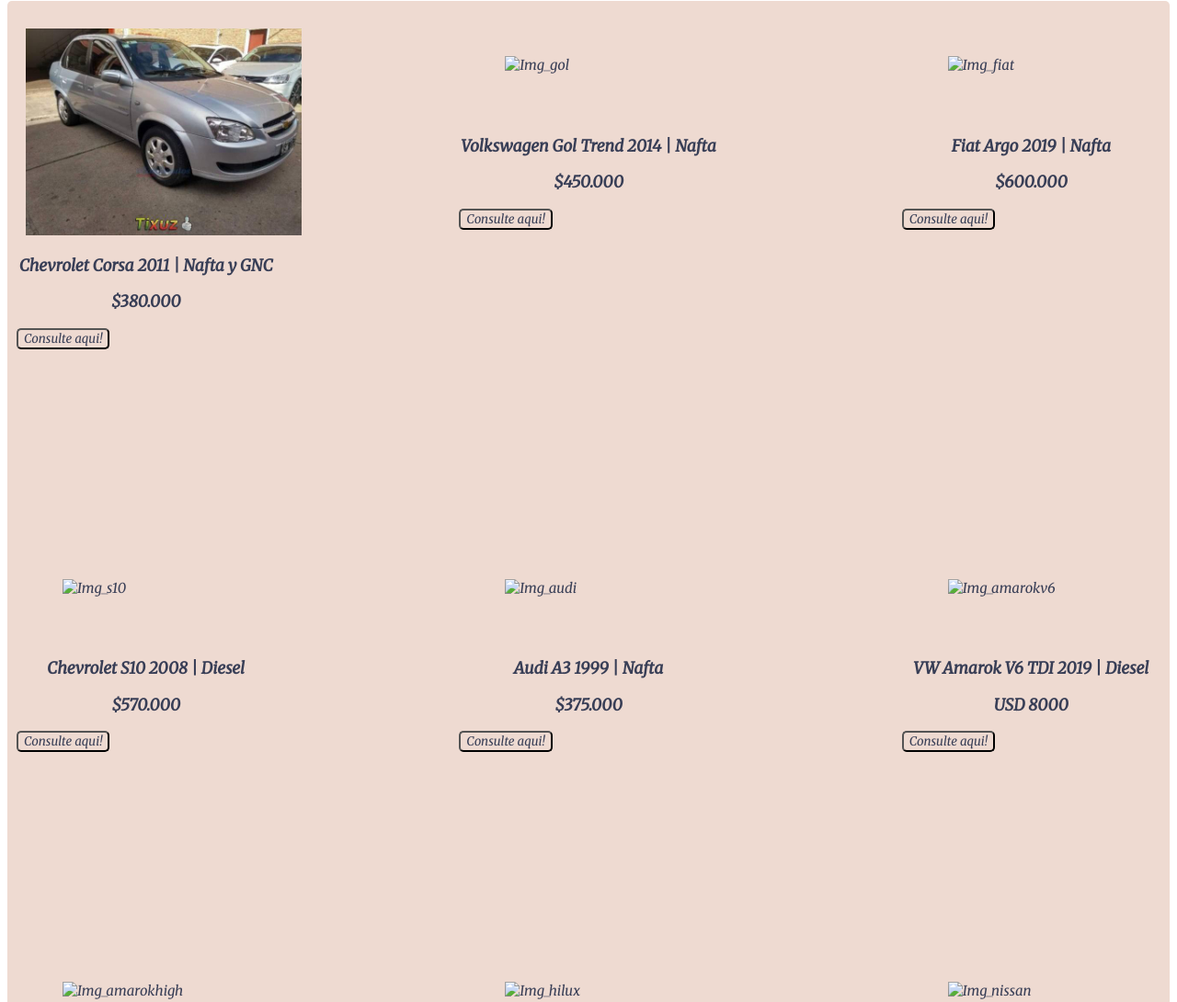
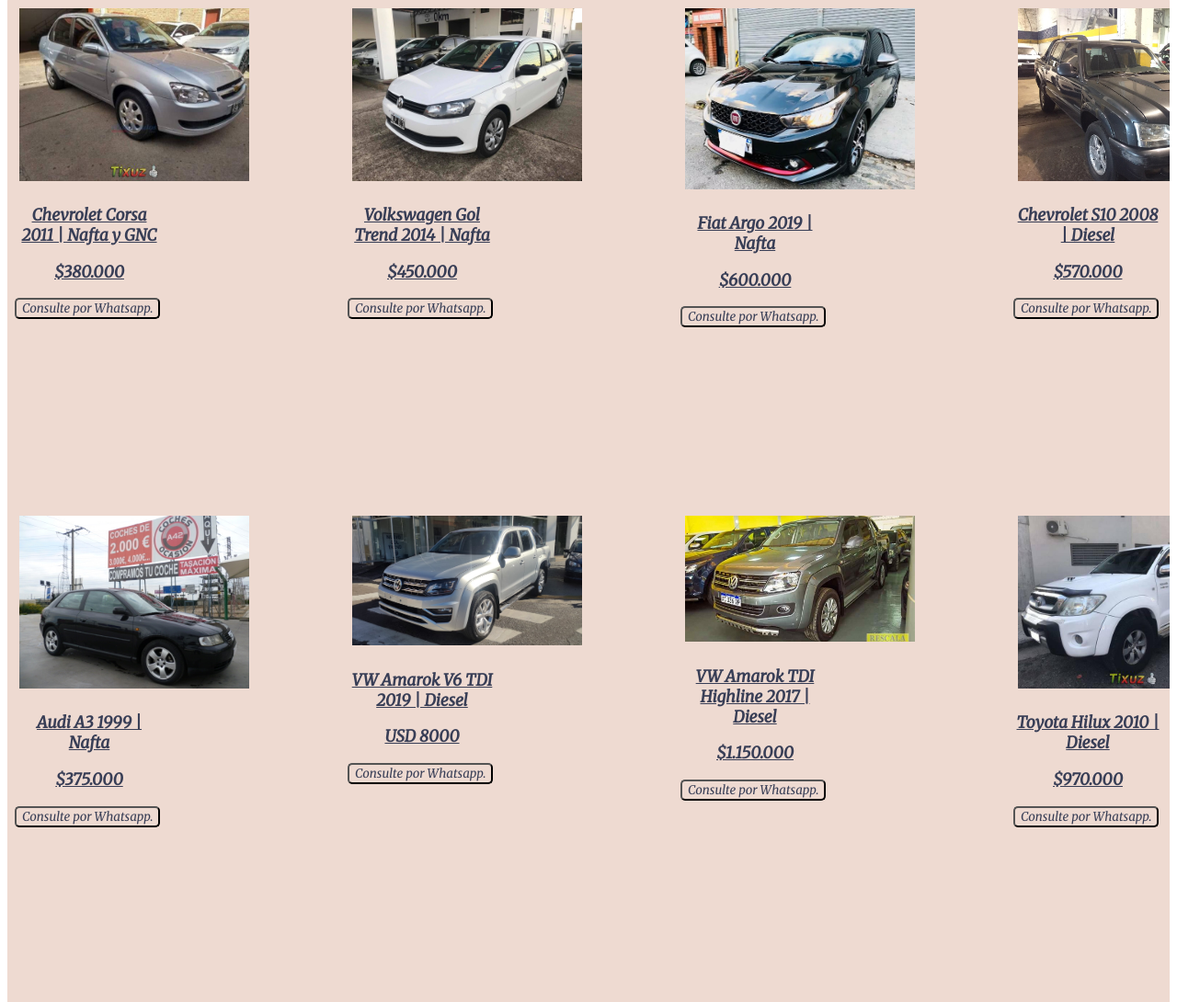
Before and after one commit to Nicolaj123/Coderhouse_curso, a plain HTML site: page seccion2.html in a window 1280 px wide. Shown: the part 91-1181 px from the top of the page at 92% size. Drawn offline with Linux system fonts and the light colour scheme.

Commit message:
Stage 6.

```diff
--- a/Stylesheet.css
+++ b/Stylesheet.css
@@ -86,25 +86,29 @@
 .grid {
   display: grid;
   margin: 0 auto;
-  grid-template-columns: repeat(auto-fill, minmax(200px, 1fr));
-  grid-auto-rows: minmax(150px, auto);
+  grid-template-columns: repeat(auto-fill, minmax(150px, 1fr));
+  grid-auto-rows: minmax(100px, auto);
   grid-gap: 200px;
 }
 .grid {
   background-color: #eedad1;
   color: #383e56;
   border-radius: 5px;
-  padding: 10px;
+  padding: 8px;
   font-size: 15px;
-  margin: 20px 0px 25px 0px;
+  margin: 15px 0px 25px 0px;
+  overflow: hidden;
 }
 .grid h3 {
   color: #383e56;
+  text-decoration: underline;
+  cursor: pointer;
 }
 .btn-consulta {
   background-color: #eedad1;
   color: #383e56;
   border-radius: 5px;
+  cursor: pointer;
 }
 .btn-consulta :hover {
 }
--- a/seccion2.html
+++ b/seccion2.html
@@ -33,65 +33,136 @@
     <!--Sección Ventas (Para hacer con GRID)-->
     <div class="grid">
       <div class="A">
-        <img src="Images/chevrolet_corsa_2011.jpg" alt="Img_corsa"
-        /style="width: 300px; margin: 20px 0 0 10px;">
+        <img
+          src="Images/chevrolet_corsa_2011.jpg"
+          alt="Img_corsa"
+          style="width: 250px; margin: 5px;"
+        />
         <h3>Chevrolet Corsa 2011 | Nafta y GNC</h3>
         <h3>$380.000</h3>
-        <button class="btn-consulta">Consulte aqui!</button>
+        <a
+          href="https://api.whatsapp.com/send?phone=549351637491&text=Hola,%20quisiera%20m%C3%A1s%20informaci%C3%B3n%20sobre%20el%20Chevrolet%20Corsa%202011."
+        >
+          <button class="btn-consulta">Consulte por Whatsapp.</button></a
+        >
       </div>
       <div class="b">
-        <img src="" alt="Img_gol" style="width: 300px; margin: 50px;" />
+        <img
+          src="images/gol-trend-2014.jpg"
+          alt="Img_gol"
+          style="width: 250px; margin: 5px;"
+        />
         <h3>Volkswagen Gol Trend 2014 | Nafta</h3>
         <h3>$450.000</h3>
-        <button class="btn-consulta">Consulte aqui!</button>
+        <a
+          href="https://api.whatsapp.com/send?phone=549351637491&text=Hola,%20quisiera%20m%C3%A1s%20informaci%C3%B3n%20sobre%20el%20Gol%20Trend."
+        >
+          <button class="btn-consulta">Consulte por Whatsapp.</button></a
+        >
       </div>
       <div class="c">
-        <img src="" alt="Img_fiat" style="width: 300px; margin: 50px;" />
+        <img
+          src="images/fiat_argo_2019.jpg"
+          alt="Img_fiat"
+          style="width: 250px; margin: 5px;"
+        />
         <h3>Fiat Argo 2019 | Nafta</h3>
         <h3>$600.000</h3>
-        <button class="btn-consulta">Consulte aqui!</button>
+        <a
+          href="https://api.whatsapp.com/send?phone=549351637491&text=Hola,%20quisiera%20m%C3%A1s%20informaci%C3%B3n%20sobre%20el%20Fiat%20Argo%202019"
+        >
+          <button class="btn-consulta">Consulte por Whatsapp.</button></a
+        >
       </div>
       <div class="d">
-        <img src="" alt="Img_s10" style="width: 300px; margin: 50px;" />
+        <img
+          src="images/chevrolet_s10_2008.jpg"
+          alt="Img_s10"
+          style="width: 250px; margin: 5px;"
+        />
         <h3>Chevrolet S10 2008 | Diesel</h3>
         <h3>$570.000</h3>
-        <button class="btn-consulta">Consulte aqui!</button>
+        <button class="btn-consulta">Consulte por Whatsapp.</button>
       </div>
       <div class="e">
-        <img src="" alt="Img_audi" style="width: 300px; margin: 50px;" />
+        <img
+          src="images/audi_a3_1999.jpg"
+          alt="Img_audi"
+          style="width: 250px; margin: 5px;"
+        />
         <h3>Audi A3 1999 | Nafta</h3>
         <h3>$375.000</h3>
-        <button class="btn-consulta">Consulte aqui!</button>
+        <a
+          href="https://api.whatsapp.com/send?phone=549351637491&text=Hola,%20quisiera%20m%C3%A1s%20informaci%C3%B3n%20sobre%20el%20Chevrolet%20S10%202008"
+        >
+          <button class="btn-consulta">Consulte por Whatsapp.</button></a
+        >
       </div>
       <div class="e">
-        <img src="" alt="Img_amarokv6" style="width: 300px; margin: 50px;" />
+        <img
+          src="images/amarok_v6_tdi_2019.jpg"
+          alt="Img_amarokv6"
+          style="width: 250px; margin: 5px;"
+        />
         <h3>VW Amarok V6 TDI 2019 | Diesel</h3>
         <h3>USD 8000</h3>
-        <button class="btn-consulta">Consulte aqui!</button>
+        <a
+          href="https://api.whatsapp.com/send?phone=549351637491&text=Hola,%20quisiera%20m%C3%A1s%20informaci%C3%B3n%20sobre%20el%20VW%20Amarok%20V6%20TDI%202019"
+        >
+          <button class="btn-consulta">Consulte por Whatsapp.</button></a
+        >
       </div>
       <div class="e">
-        <img src="" alt="Img_amarokhigh" style="width: 300px; margin: 50px;" />
+        <img
+          src="images/amarok_highline_2017.jpg"
+          alt="Img_amarokhigh"
+          style="width: 250px; margin: 5px;"
+        />
         <h3>VW Amarok TDI Highline 2017 | Diesel</h3>
         <h3>$1.150.000</h3>
-        <button class="btn-consulta">Consulte aqui!</button>
+        <a
+          href="https://api.whatsapp.com/send?phone=549351637491&text=Hola,%20quisiera%20m%C3%A1s%20informaci%C3%B3n%20sobre%20el%20VW%20Amarok%20TDI%20Highline%202017"
+        >
+          <button class="btn-consulta">Consulte por Whatsapp.</button></a
+        >
       </div>
       <div class="e">
-        <img src="" alt="Img_hilux" style="width: 300px; margin: 50px;" />
+        <img
+          src="images/hilux_2010.jpg"
+          alt="Img_hilux"
+          style="width: 250px; margin: 5px;"
+        />
         <h3>Toyota Hilux 2010 | Diesel</h3>
         <h3>$970.000</h3>
-        <button class="btn-consulta">Consulte aqui!</button>
+        <button class="btn-consulta">Consulte por Whatsapp.</button>
       </div>
       <div class="e">
-        <img src="" alt="Img_nissan" style="width: 300px; margin: 50px;" />
+        <img
+          src="images/frontier_2019.jpg"
+          alt="Img_nissan"
+          style="width: 250px; margin: 5px;"
+        />
         <h3>Nissan Frontier 2019 | Diesel</h3>
         <h3>USD 7500</h3>
-        <button class="btn-consulta">Consulte aqui!</button>
+        <a
+          href="https://api.whatsapp.com/send?phone=549351637491&text=Hola,%20quisiera%20m%C3%A1s%20informaci%C3%B3n%20sobre%20el%20Toyota%20Hilux%202010"
+        >
+          <button class="btn-consulta">Consulte por Whatsapp.</button></a
+        >
       </div>
       <div class="e">
-        <img src="" alt="Img_passat" style="width: 300px; margin: 50px;" />
+        <img
+          src="images/passat_2008_tdi.jpeg"
+          alt="Img_passat"
+          style="width: 250px; margin: 5px;"
+        />
         <h3>VW Passat TDI 2008 | Diesel</h3>
         <h3>$520.000</h3>
-        <button class="btn-consulta">Consulte aqui!</button>
+        <a
+          href="https://api.whatsapp.com/send?phone=549351637491&text=Hola,%20quisiera%20m%C3%A1s%20informaci%C3%B3n%20sobre%20el%20VW%20Passat%20TDI%202008"
+        >
+          <button class="btn-consulta">Consulte por Whatsapp.</button></a
+        >
       </div>
     </div>
     <footer class="footer-2">
```
Also changed, not shown: images/amarok_highline_2017.jpg (added), images/amarok_v6_tdi_2019.jpg (added), images/audi_a3_1999.jpg (added), images/chevrolet_s10_2008.jpg (added), images/fiat_argo_2019.jpg (added), images/frontier_2019.jpg (added), images/gol-trend-2014.jpg (added), images/hilux_2010.jpg (added), images/passat_2008_tdi.jpeg (added).
